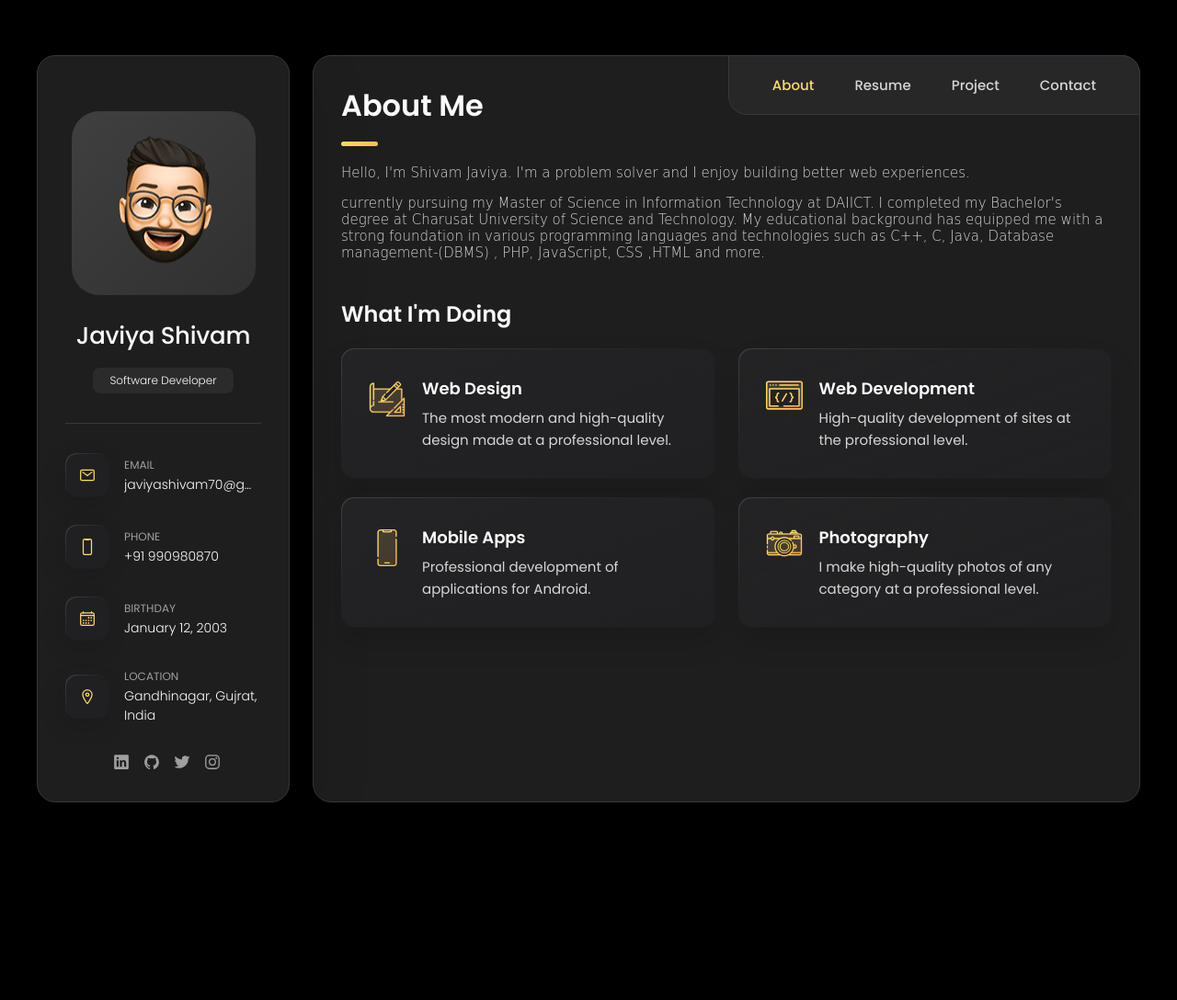
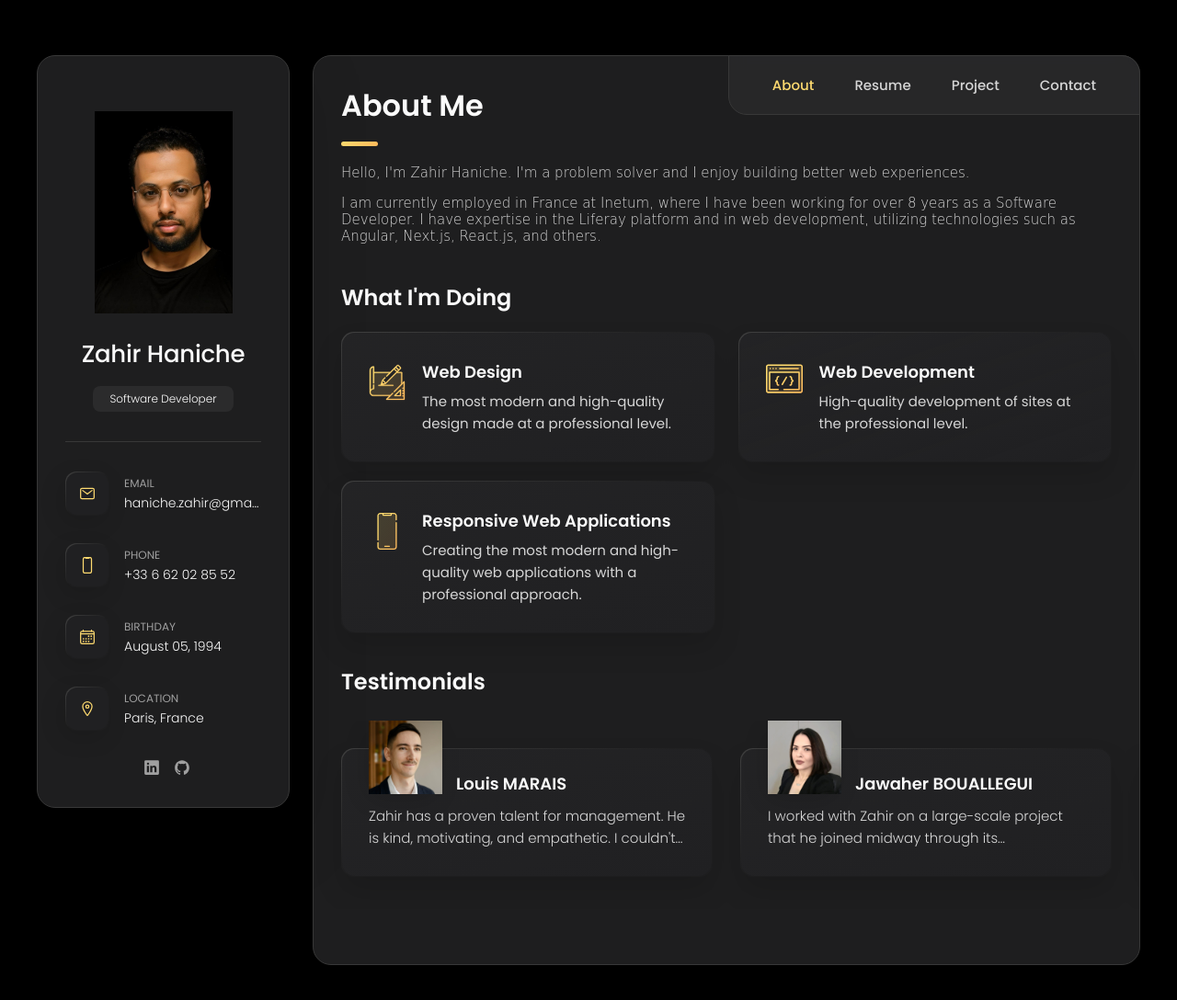
Before and after one commit to ZahirHaniche-dev/ZahirHaniche-portfolio, a plain HTML site: page index.html in a window 1280 px wide. Shown: the whole page at 92% size. Before the commit the page ends 933 px from the top, so only its background shows below. Drawn offline with nearby package versions, Linux system fonts and the light colour scheme.

Commit message:
Change sidebar information and about me

```diff
--- a/index.html
+++ b/index.html
@@ -65,16 +65,12 @@
       <div class="sidebar-info">
 
         <figure class="avatar-box">
-          <!-- <img src="./assets/images/my-avatar.png" alt="Javiya Shivam" width="80"> -->
-          <div class="image-container">
-            <img src="./assets/images/my-avatar.png" alt="Original Image">
-            <img class="hover-image avatar-box" src="./assets/images/Shivam.png" alt="Hover Image">
-          </div>
+          <img src="./zahir.jpg" alt="Zahir Haniche" width="80">
         </figure>
 
 
         <div class="info-content">
-          <h1 class="name" title="Javiya Shivam">Javiya Shivam</h1>
+          <h1 class="name" title="Zahir Haniche">Zahir Haniche</h1>
 
           <p class="title">Software Developer</p>
         </div>
@@ -102,7 +98,7 @@
             <div class="contact-info">
               <p class="contact-title">Email</p>
 
-              <a href="mailto:javiyashivam70@gmail.com" class="contact-link">javiyashivam70@gmail.com</a>
+              <a href="mailto:javiyashivam70@gmail.com" class="contact-link">haniche.zahir@gmail.com</a>
             </div>
 
           </li>
@@ -116,7 +112,7 @@
             <div class="contact-info">
               <p class="contact-title">Phone</p>
 
-              <a href="tel:+91 9909870870" class="contact-link">+91 990980870</a>
+              <a href="tel:+91 9909870870" class="contact-link">+33 6 62 02 85 52</a>
             </div>
 
           </li>
@@ -130,7 +126,7 @@
             <div class="contact-info">
               <p class="contact-title">Birthday</p>
 
-              <time datetime="12-01-2003">January 12, 2003</time>
+              <time datetime="12-01-2003">August 05, 1994</time>
             </div>
 
           </li>
@@ -144,7 +140,7 @@
             <div class="contact-info">
               <p class="contact-title">Location</p>
 
-              <address>Gandhinagar, Gujrat, India</address>
+              <address>Paris, France</address>
             </div>
 
           </li>
@@ -156,7 +152,7 @@
         <ul class="social-list">
 
           <li class="social-item">
-            <a href="https://www.linkedin.com/in/shivam-javiya/" class="social-link">
+            <a href="https://www.linkedin.com/in/zahirhaniche/" class="social-link">
               <ion-icon name="logo-linkedin"></ion-icon>
             </a>
           </li>
@@ -164,24 +160,10 @@
 
 
           <li class="social-item">
-            <a href="https://github.com/ShivamJaviya" class="social-link">
+            <a href="https://github.com/ZahirHaniche-dev" class="social-link">
               <ion-icon name="logo-github"></ion-icon>
             </a>
           </li>
-
-          <li class="social-item">
-            <a href="https://x.com/shivam_javiya?s=09" class="social-link">
-              <ion-icon name="logo-twitter"></ion-icon>
-            </a>
-          </li>
-
-          <li class="social-item">
-            <a href="https://www.instagram.com/mr.j_s_j?igsh=MTkyYjE1aWNpNTN0ZQ==" class="social-link">
-              <ion-icon name="logo-instagram"></ion-icon>
-            </a>
-          </li>
-
-
 
         </ul>
 
@@ -249,14 +231,11 @@
 
         <section class="about-text">
           <p>
-            Hello, I'm Shivam Javiya. I'm a problem solver and I enjoy building better web experiences.
+            Hello, I'm Zahir Haniche. I'm a problem solver and I enjoy building better web experiences.
           </p>
 
           <p>
-            currently pursuing my Master of Science in Information Technology at DAIICT.
-            I completed my Bachelor's degree at Charusat University of Science and Technology. My educational background
-            has equipped me with a strong foundation in various programming languages and technologies such as C++, C,
-            Java, Database management-(DBMS) , PHP, JavaScript, CSS ,HTML and more.
+            I am currently employed in France at Inetum, where I have been working for over 8 years as a Software Developer. I have expertise in the Liferay platform and in web development, utilizing technologies such as Angular, Next.js, React.js, and others.
           </p>
         </section>
 
@@ -311,16 +290,16 @@
               </div>
 
               <div class="service-content-box">
-                <h4 class="h4 service-item-title">Mobile apps</h4>
+                <h4 class="h4 service-item-title">Responsive Web Applications</h4>
 
                 <p class="service-item-text">
-                  Professional development of applications for Android.
+                  Creating the most modern and high-quality web applications with a professional approach.
                 </p>
               </div>
 
             </li>
 
-            <li class="service-item">
+           <!-- <li class="service-item">
 
               <div class="service-icon-box">
                 <img src="./assets/images/icon-photo.svg" alt="camera icon" width="40">
@@ -334,7 +313,7 @@
                 </p>
               </div>
 
-            </li>
+            </li> -->
 
           </ul>
 
@@ -345,7 +324,7 @@
           - testimonials
         -->
 
-        <!-- <section class="testimonials">
+       <section class="testimonials">
 
           <h3 class="h3 testimonials-title">Testimonials</h3>
 
@@ -355,18 +334,14 @@
               <div class="content-card" data-testimonials-item>
 
                 <figure class="testimonials-avatar-box">
-                  <img src="./assets/images/avatar-1.png" alt="Daniel lewis" width="60" data-testimonials-avatar>
+                  <img src="./assets/images/louis.jpg" alt="Louis MARAIS" width="60" data-testimonials-avatar>
                 </figure>
 
-                <h4 class="h4 testimonials-item-title" data-testimonials-title>Daniel lewis</h4>
+                <h4 class="h4 testimonials-item-title" data-testimonials-title>Louis MARAIS</h4>
 
                 <div class="testimonials-text" data-testimonials-text>
                   <p>
-                    Richard was hired to create a corporate identity. We were very pleased with the work done. She has a
-                    lot of experience
-                    and is very concerned about the needs of client. Lorem ipsum dolor sit amet, ullamcous cididt
-                    consectetur adipiscing
-                    elit, seds do et eiusmod tempor incididunt ut laborels dolore magnarels alia.
+                    Zahir has a proven talent for management. He is kind, motivating, and empathetic. I couldn't have asked for a better mentor: his sense of teamwork and his commitment to people are evident, making him a competent and unique professional.
                   </p>
                 </div>
 
@@ -377,67 +352,55 @@
               <div class="content-card" data-testimonials-item>
 
                 <figure class="testimonials-avatar-box">
-                  <img src="./assets/images/avatar-2.png" alt="Jessica miller" width="60" data-testimonials-avatar>
+                  <img src="./assets/images/jawaher.jpg" alt="Jawaher BOUALLEGUI" width="60" data-testimonials-avatar>
                 </figure>
 
-                <h4 class="h4 testimonials-item-title" data-testimonials-title>Jessica miller</h4>
+                <h4 class="h4 testimonials-item-title" data-testimonials-title>Jawaher BOUALLEGUI</h4>
 
                 <div class="testimonials-text" data-testimonials-text>
                   <p>
-                    Richard was hired to create a corporate identity. We were very pleased with the work done. She has a
-                    lot of experience
-                    and is very concerned about the needs of client. Lorem ipsum dolor sit amet, ullamcous cididt
-                    consectetur adipiscing
-                    elit, seds do et eiusmod tempor incididunt ut laborels dolore magnarels alia.
+                    I worked with Zahir on a large-scale project that he joined midway through its development. His ability to quickly and smoothly ramp up was impressive, and despite the increasing demands, Zahir consistently delivered high-quality work with a smile and a calming sense of humor.
                   </p>
                 </div>
 
               </div>
-            </li> -->
+            </li>
 
-        <!-- <li class="testimonials-item">
+        <li class="testimonials-item">
               <div class="content-card" data-testimonials-item>
 
                 <figure class="testimonials-avatar-box">
-                  <img src="./assets/images/avatar-3.png" alt="Emily evans" width="60" data-testimonials-avatar>
+                  <img src="./assets/images/youssef.jpg" alt="Youssef RAIS" width="60" data-testimonials-avatar>
                 </figure>
 
-                <h4 class="h4 testimonials-item-title" data-testimonials-title>Emily evans</h4>
+                <h4 class="h4 testimonials-item-title" data-testimonials-title>Youssef RAIS</h4>
 
                 <div class="testimonials-text" data-testimonials-text>
                   <p>
-                    Richard was hired to create a corporate identity. We were very pleased with the work done. She has a
-                    lot of experience
-                    and is very concerned about the needs of client. Lorem ipsum dolor sit amet, ullamcous cididt
-                    consectetur adipiscing
-                    elit, seds do et eiusmod tempor incididunt ut laborels dolore magnarels alia.
+                    I'm pleased to write this recommendation for Zahir Haniche, with whom I had the privilege of working as a Lead Software Developer Consultant at Inetum. During our time together, I witnessed Zahir's exceptional software development expertise. As our team leader, he consistently demonstrated an impressive blend of technical skills, creativity, and professionalism.
                   </p>
                 </div>
 
               </div>
-            </li> -->
+            </li>
 
-        <!-- <li class="testimonials-item">
+         <li class="testimonials-item">
               <div class="content-card" data-testimonials-item>
 
                 <figure class="testimonials-avatar-box">
-                  <img src="./assets/images/avatar-4.png" alt="Henry william" width="60" data-testimonials-avatar>
+                  <img src="./assets/images/nabil.jpg" alt="Nabil TALAOUBRID" width="60" data-testimonials-avatar>
                 </figure>
 
-                <h4 class="h4 testimonials-item-title" data-testimonials-title>Henry william</h4>
+                <h4 class="h4 testimonials-item-title" data-testimonials-title>Nabil TALAOUBRID</h4>
 
                 <div class="testimonials-text" data-testimonials-text>
                   <p>
-                    Richard was hired to create a corporate identity. We were very pleased with the work done. She has a
-                    lot of experience
-                    and is very concerned about the needs of client. Lorem ipsum dolor sit amet, ullamcous cididt
-                    consectetur adipiscing
-                    elit, seds do et eiusmod tempor incididunt ut laborels dolore magnarels alia.
+                    Having had the pleasure of studying with Zahir, I can only recommend his qualities. I remember Zahir for his great human qualities, as well as his seriousness and determination, which make him a reliable and efficient person. He will undoubtedly be a valuable asset to any team.
                   </p>
                 </div>
 
               </div>
-            </li> -->
+            </li>
 
         </ul>
 
@@ -458,13 +421,13 @@
               <ion-icon name="close-outline"></ion-icon>
             </button>
 
-            <!-- <div class="modal-img-wrapper">
+            <div class="modal-img-wrapper">
               <figure class="modal-avatar-box">
-                <img src="./assets/images/avatar-1.png" alt="Daniel lewis" width="80" data-modal-img>
+                <img src="./assets/images/avatar-1.png" alt="" width="80" data-modal-img>
               </figure>
 
               <img src="./assets/images/icon-quote.svg" alt="quote icon">
-            </div> -->
+            </div>
 
             <div class="modal-content">
 
@@ -474,11 +437,7 @@
 
               <div data-modal-text>
                 <p>
-                  Richard was hired to create a corporate identity. We were very pleased with the work done. She has a
-                  lot of experience
-                  and is very concerned about the needs of client. Lorem ipsum dolor sit amet, ullamcous cididt
-                  consectetur adipiscing
-                  elit, seds do et eiusmod tempor incididunt ut laborels dolore magnarels alia.
+
                 </p>
               </div>
 
```
Also changed, not shown: assets/images/jawaher.jpg (added), assets/images/louis.jpg (added), assets/images/nabil.jpg (added), assets/images/youssef.jpg (added), zahir.jpg (added), 1 other file.
